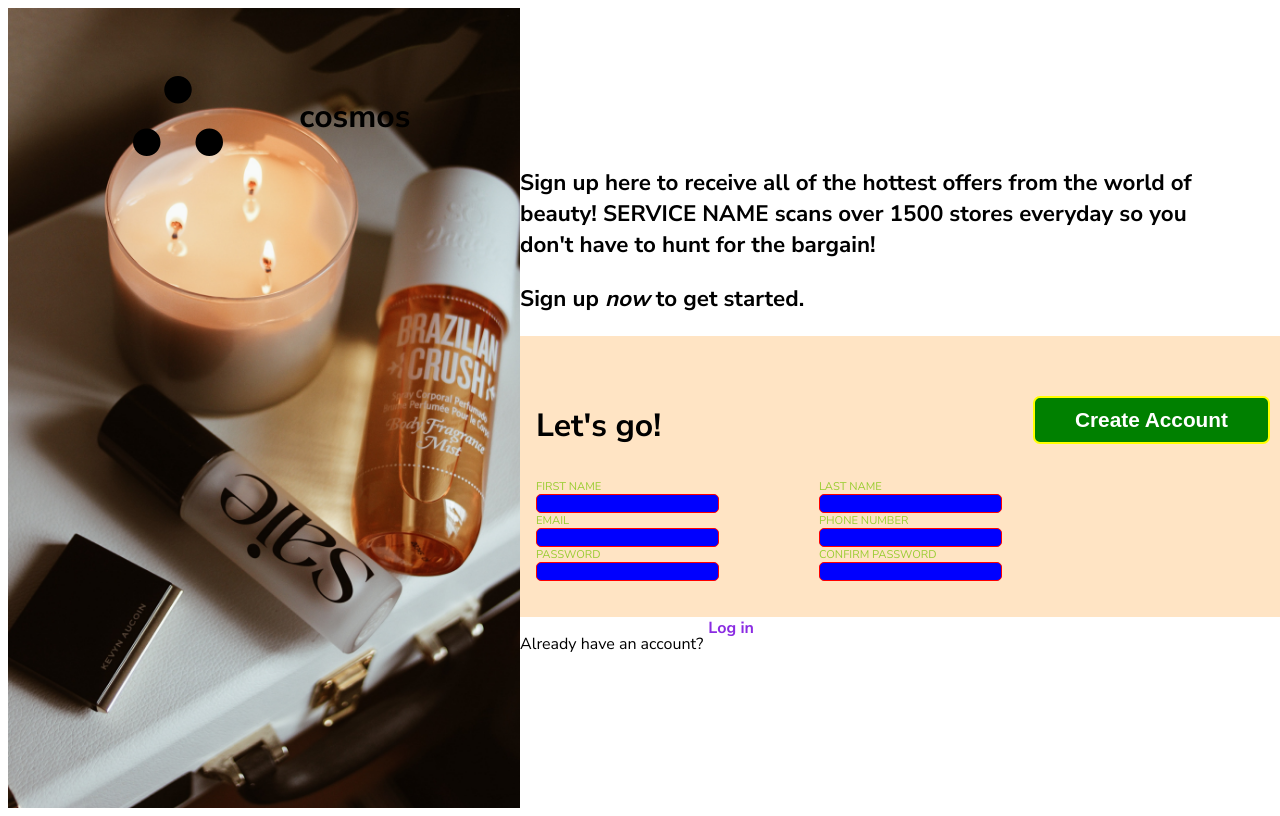
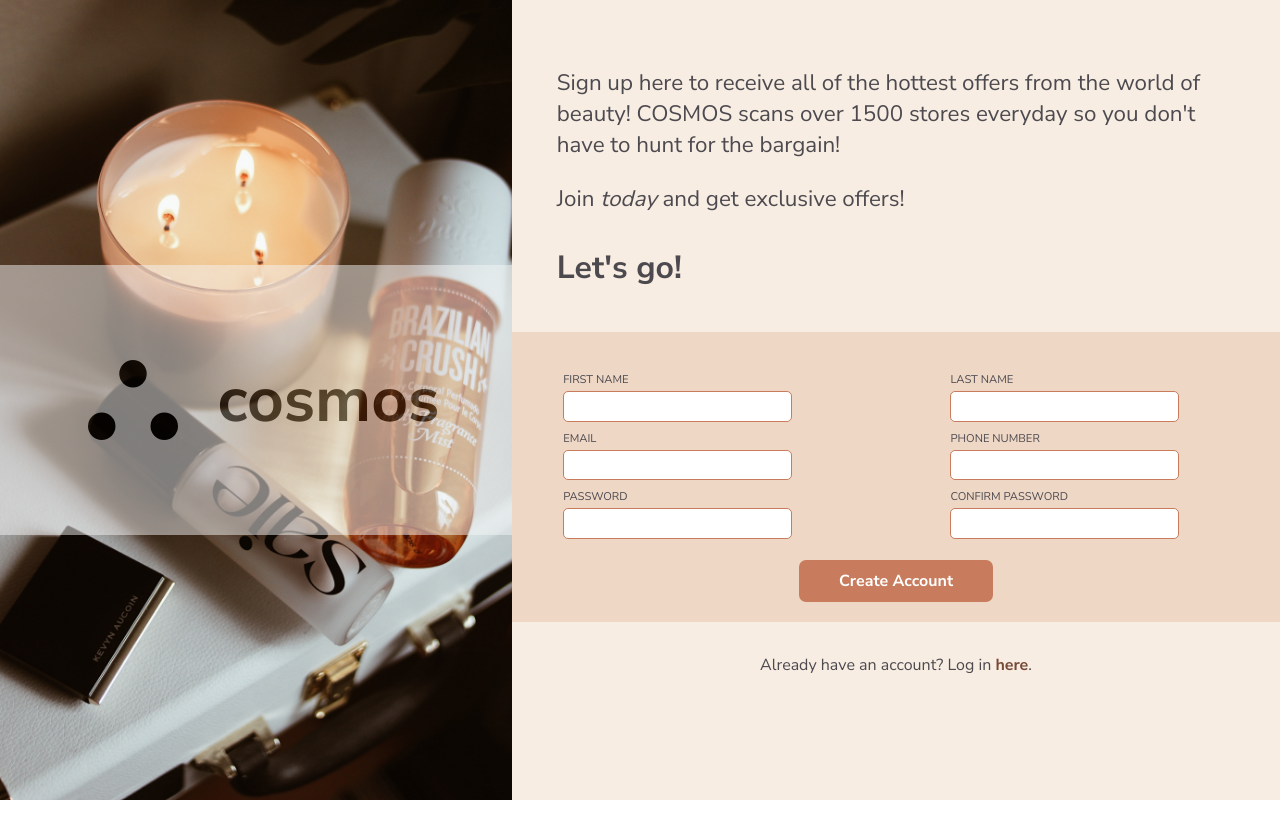
Before and after one commit to kmitova/sign-up-form, a plain HTML site: page index.html in a window 1280 px wide. Drawn offline with Linux system fonts and the light colour scheme.

Commit message:
desktop style

```diff
--- a/index.html
+++ b/index.html
@@ -10,18 +10,22 @@
 <body>
   <main>
     <div class="image-content">
-      <div class="logo"><img class="dots" src="./logo.svg" alt="">
+      <div class="logo-title">
+        <div class="logo"><img class="dots" src="./logo.svg" alt="">
       <h1>cosmos</h1></div>
+      </div>
+
     </div>
     <div class="form-content">
       <div class="description">
-        <p>Sign up here to receive all of the hottest offers from the world of beauty! SERVICE NAME scans over 1500 stores everyday so you don't have to hunt for the bargain!</p>
-        <p>Sign up <em>now</em> to get started.</p>
+        <p>Sign up here to receive all of the hottest offers from the world of beauty! COSMOS scans over 1500 stores everyday so you don't have to hunt for the bargain!</p>
+        <p>Join <em>today</em> and get exclusive offers!</p>
+        <p class="title">Let's go!</p>
       </div>
       <form action="#">
-        <div class="left-side">
-          <p class="title">Let's go!</p>
+        <div class="fields">
 
+          <div class="left-side">
           <div class="row">
             <div class="input">
             <label for="first-name">First Name</label>
@@ -59,12 +63,18 @@
           </div>
           </div>
         </div>
+
+
+
+        </div>
+
         <div class="sign-up-btn">
           <button type="submit">Create Account</button>
         </div>
       </form>
       <div class="log-in">
-        <p>Already have an account?</p><a href="#">Log in</a>
+        <p>Already have an account? Log in <a href="#">here</a>.</p>
+
       </div>
     </div>
   </main>
--- a/style.css
+++ b/style.css
@@ -1,13 +1,16 @@
 @import url("https://fonts.googleapis.com/css2?family=Nunito+Sans:wght@400;700&display=swap");
 
 :root {
-  padding: 0;
-  margin: 0;
-  box-sizing: border-box;
+  --color-form: #eed7c5;
+  --accent-color: #c97c5d;
+  --font-color: #4c494f;
 }
 
 body {
   font-family: "Nunito Sans", sans-serif;
+  padding: 0;
+  margin: 0;
+  box-sizing: border-box;
 }
 
 main {
@@ -27,6 +30,9 @@ main,
   background-size: cover;
   background-repeat: no-repeat;
   width: 40vw;
+  display: flex;
+  align-items: center;
+  justify-content: center;
 }
 
 .logo {
@@ -38,8 +44,12 @@ main,
 }
 
 h1 {
-  /* size, color */
-  font-size: 2rem;
+  font-size: 4rem;
+}
+.logo-title {
+  width: 100%;
+  background-color: whitesmoke;
+  opacity: 50%;
 }
 
 .dots {
@@ -48,29 +58,29 @@ h1 {
 
 .form-content {
   width: 60vw;
-  background-color: white;
-  display: flex;
-  flex-flow: column nowrap;
+  background-color: #f7ede2;
   justify-content: center;
 }
+
+/* .fields {
+  display: flex;
+} */
 
 .left-side {
   padding: 1em;
 }
 
 .description {
-  font-weight: bold;
   width: 90%;
   font-size: 1.4rem;
+  padding: 2em;
+  padding-bottom: .5em;
+  color: var(--font-color)
 }
 
 form {
-  background-color: bisque;
-  display: flex;
-  flex-flow: row wrap;
-  gap: 15px;
-  padding-top: 20px;
-  padding-bottom: 20px;
+  background-color: var(--color-form);
+  padding: 20px;
 }
 
 .input {
@@ -79,7 +89,8 @@ form {
   width: 40%;
   font-size: 0.7rem;
   text-transform: uppercase;
-  color: yellowgreen;
+  color: #4c494f;
+  margin: .4em;
 }
 
 .title {
@@ -89,50 +100,62 @@ form {
 }
 
 input {
-  background-color: blue;
-  border: 1px solid red;
+  background-color: white;
+  border: 1px solid #c97c5d;
   border-radius: 5px;
+  height: 2em;
+  width: 80%;
+  margin-top: .3em;
 }
 
 input:focus {
   outline: none;
-  border: 2px solid pink;
+  border: 2px solid #b36a5e;
 }
 
 button {
-  background-color: green;
+  background-color: var(--accent-color);
   color: white;
   font-weight: bold;
-  font-size: 1.3rem;
-  border: 2px solid yellow;
+  font-size: 1rem;
+  /* border: 2px solid yellow; */
+  border: none;
   border-radius: 7px;
   padding: 10px 40px;
-  margin: 40px 0;
+  margin: auto;
+  display: block;
+  font-family: "Nunito Sans", sans-serif;
+  cursor: pointer;
+
 }
 
 button:hover {
-  background-color: aqua;
-  color: black;
+  background-color: #b36a5e;
+  color: #eee2df;
 }
 
 .log-in {
+  margin: 1em;
   display: flex;
-  gap: 5px;
+  justify-content: center;
+  color: var(--font-color);
 }
 
 a {
   text-decoration: none;
-  color: blueviolet;
+  color: #774936;
   font-weight: bold;
+  cursor: pointer;
 }
 
 a:hover {
-  color: white;
+  color: #50341f;
 }
 
 .row {
   display: flex;
-  justify-content: space-between;
+  justify-content: center;
+  align-items: center;
   gap: 100px;
 }
 
@@ -197,5 +220,6 @@ a:hover {
     margin-bottom: 0px;
     width: 60vw;
     padding: 10px 5px;
+
   }
 }
```
